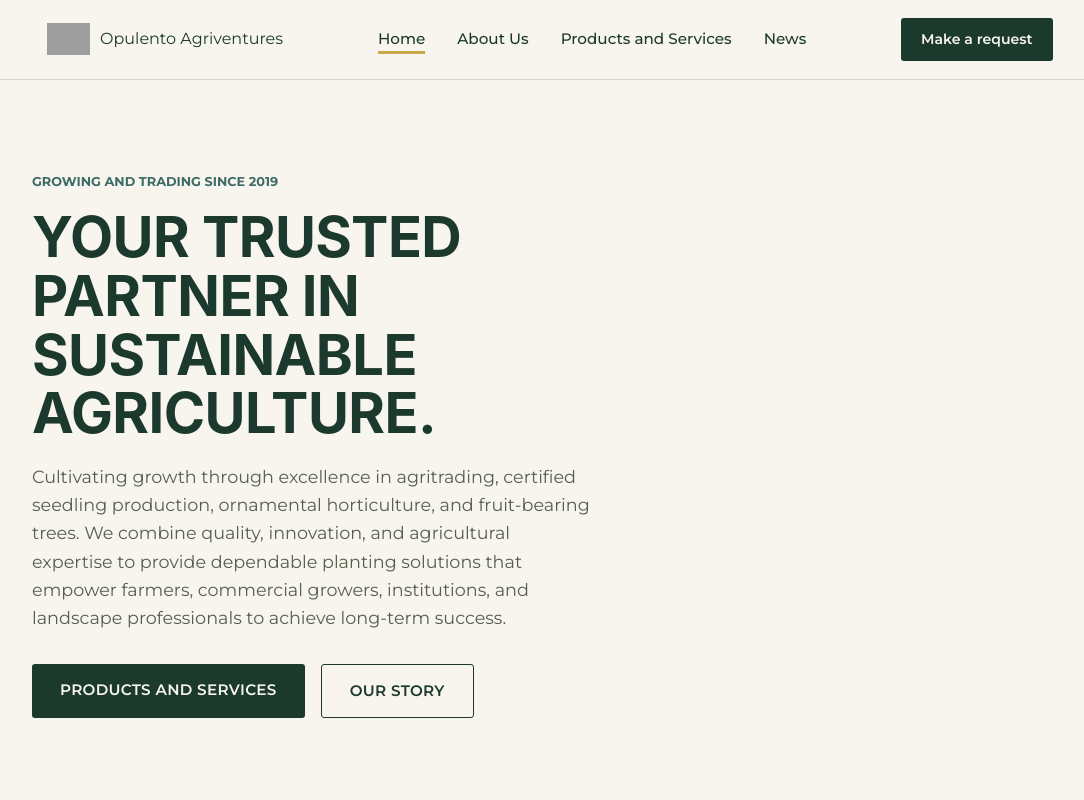
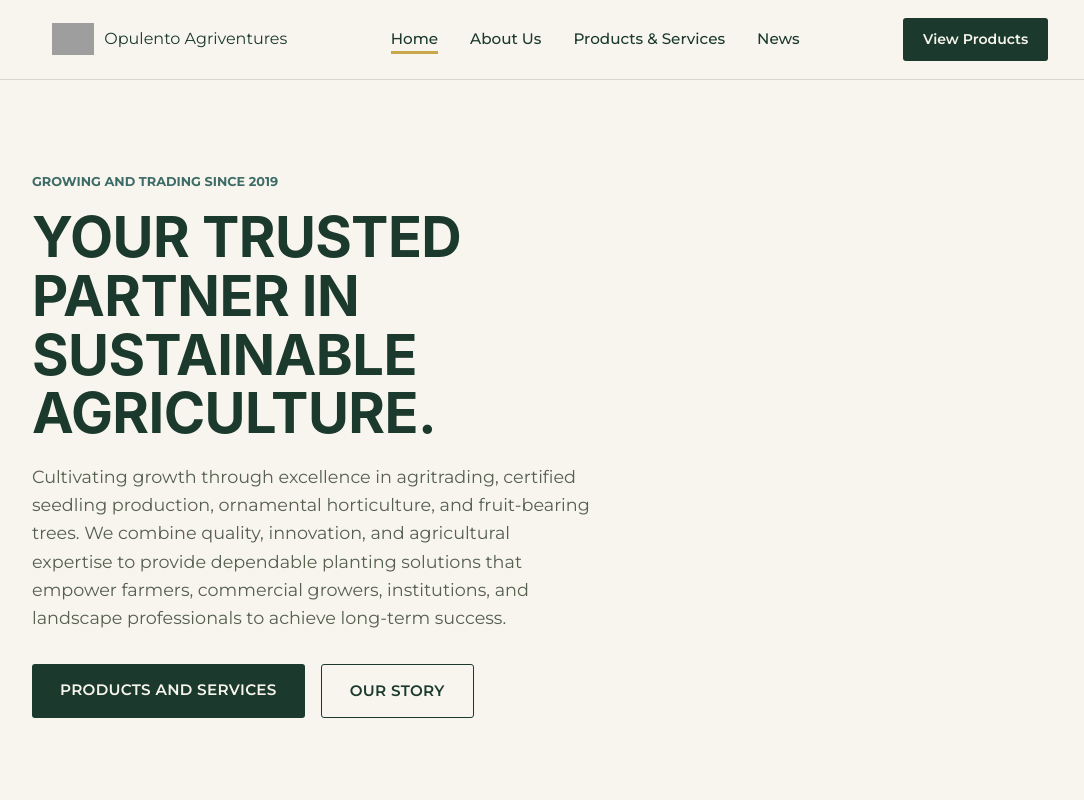
Before and after one commit to Fabs0109/Test-2, a plain HTML site: page index.html in a window 1280 px wide. Shown: the top 800 px of the page, without its empty margins (90-1174 px from the left). Drawn offline with Linux system fonts and the light colour scheme; grey boxes are pictures that could not be loaded.

Commit message:
Fix HTML formatting and structure

```diff
--- a/index.html
+++ b/index.html
@@ -17,14 +17,13 @@
       <nav class="wrap nav">
         <a href="Index.html" class="logo"><img src="Assets/logo.jpg" alt="" height="32"> Opulento Agriventures</a>
 
-
         <ul class="nav-links">
           <li><a href="index.html" class="active">Home</a></li>
           <li><a href="about.html">About Us</a></li>
-          <li><a href="prodandservice.html">Products and Services</a></li>
+          <li><a href="prodandservice.html">Products &amp; Services</a></li>
           <li><a href="news.html">News</a></li>
         </ul>
-        <a href="prodandservice.html" class="nav-cta"> Make a request</a>
+        <a href="prodandservice.html" class="nav-cta"> View Products</a>
       </nav>
     </header>
     <main>
```
